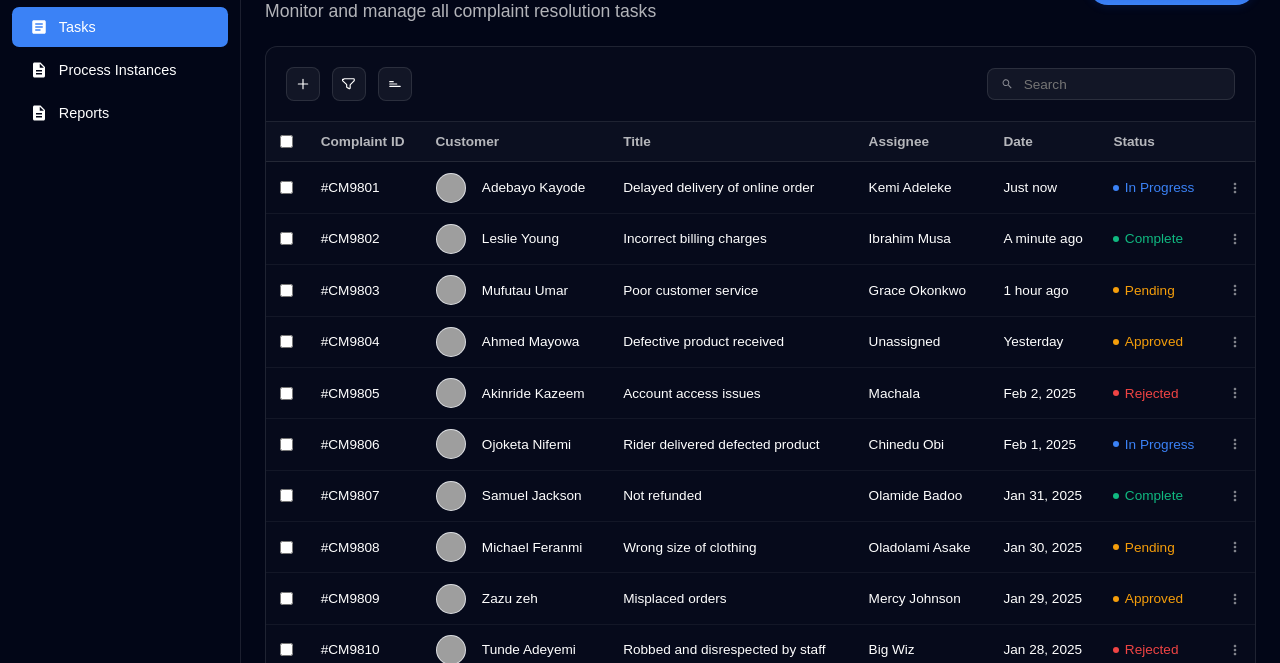
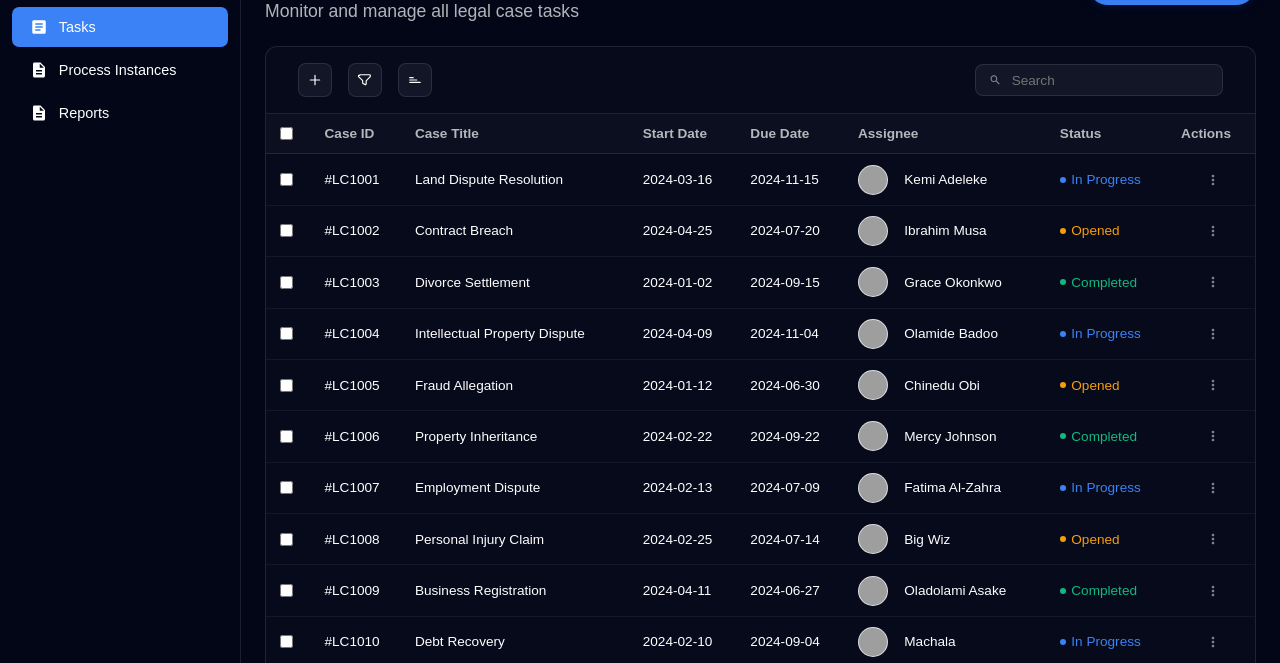
Before and after one commit to Psybah/Resolve-Hub, a plain HTML site: page tasks.html in a window 1280 px wide. Shown: the part 137-800 px from the top of the page. Drawn offline with Linux system fonts and the light colour scheme; grey boxes are pictures that could not be loaded; a web font is replaced by a local one.

Commit message:
Update application branding and functionality to reflect legal case management; modify dashboard, index, processes, and tasks templates for new terminology and demo data; enhance hero section and metrics for improved clarity and relevance.

```diff
--- a/js/templates/dashboard/metrics.js
+++ b/js/templates/dashboard/metrics.js
@@ -14,13 +14,13 @@ function renderMetrics() {
     },
     {
       value: '2',
-      label: 'Suspended Complaints',
+      label: 'Suspended Tasks',
       trend: '-3%',
       trendType: 'down'
     },
     {
       value: '145',
-      label: 'Completed This Month',
+      label: 'Completed Tasks',
       trend: '+28%',
       trendType: 'up'
     }
--- a/js/templates/dashboard/table.js
+++ b/js/templates/dashboard/table.js
@@ -1,56 +1,72 @@
 function renderComplaintsTable({ data, page = 1, pageSize = 10, total = 0 } = {}) {
-  // If no data is passed, use default dashboard demo data (first 10 rows)
-  const complaints = data || [
-    { id: 'CM9801', customer: 'Adebayo Kayode', title: 'Delayed delivery of online order', assignee: 'Kemi Adeleke', date: 'Just now', status: 'in-progress' },
-    { id: 'CM9802', customer: 'Leslie Young', title: 'Incorrect billing charges', assignee: 'Ibrahim Musa', date: 'A minute ago', status: 'complete' },
-    { id: 'CM9803', customer: 'Mufutau Umar', title: 'Poor customer service', assignee: 'Grace Okonkwo', date: '1 hour ago', status: 'pending' },
-    { id: 'CM9804', customer: 'Ahmed Mayowa', title: 'Defective product received', assignee: 'Unassigned', date: 'Yesterday', status: 'approved' },
-    { id: 'CM9805', customer: 'Akinride Kazeem', title: 'Account access issues', assignee: 'Machala', date: 'Feb 2, 2025', status: 'rejected' },
-    { id: 'CM9806', customer: 'Sarah Johnson', title: 'Payment processing error', assignee: 'Kemi Adeleke', date: 'Feb 1, 2025', status: 'in-progress' },
-    { id: 'CM9807', customer: 'Michael Chen', title: 'Website login problems', assignee: 'Ibrahim Musa', date: 'Jan 31, 2025', status: 'complete' },
-    { id: 'CM9808', customer: 'Fatima Al-Zahra', title: 'Order cancellation request', assignee: 'Grace Okonkwo', date: 'Jan 30, 2025', status: 'pending' },
-    { id: 'CM9809', customer: 'David Rodriguez', title: 'Product quality complaint', assignee: 'Unassigned', date: 'Jan 29, 2025', status: 'approved' },
-    { id: 'CM9810', customer: 'Lisa Thompson', title: 'Refund not processed', assignee: 'Machala', date: 'Jan 28, 2025', status: 'rejected' }
+  // Demo data for legal case management
+  const cases = data || [
+    { id: 'LC1001', title: 'Land Dispute Resolution', startDate: '2024-05-01', dueDate: '2024-06-01', assignee: 'Kemi Adeleke', status: 'in-progress' },
+    { id: 'LC1002', title: 'Contract Breach', startDate: '2024-04-15', dueDate: '2024-05-20', assignee: 'Ibrahim Musa', status: 'opened' },
+    { id: 'LC1003', title: 'Divorce Settlement', startDate: '2024-03-10', dueDate: '2024-04-10', assignee: 'Grace Okonkwo', status: 'completed' },
+    { id: 'LC1004', title: 'Intellectual Property Dispute', startDate: '2024-05-10', dueDate: '2024-07-01', assignee: 'Olamide Badoo', status: 'in-progress' },
+    { id: 'LC1005', title: 'Fraud Allegation', startDate: '2024-04-01', dueDate: '2024-05-15', assignee: 'Chinedu Obi', status: 'opened' },
+    { id: 'LC1006', title: 'Property Inheritance', startDate: '2024-02-20', dueDate: '2024-03-20', assignee: 'Mercy Johnson', status: 'completed' },
+    { id: 'LC1007', title: 'Employment Dispute', startDate: '2024-05-05', dueDate: '2024-06-10', assignee: 'Fatima Al-Zahra', status: 'in-progress' },
+    { id: 'LC1008', title: 'Personal Injury Claim', startDate: '2024-03-15', dueDate: '2024-04-15', assignee: 'Big Wiz', status: 'completed' },
+    { id: 'LC1009', title: 'Business Registration', startDate: '2024-04-10', dueDate: '2024-05-10', assignee: 'Oladolami Asake', status: 'opened' },
+    { id: 'LC1010', title: 'Debt Recovery', startDate: '2024-05-12', dueDate: '2024-06-12', assignee: 'Machala', status: 'in-progress' }
   ];
-  const totalPages = Math.ceil((total || complaints.length) / pageSize);
 
   const getStatusText = (status) => {
     const statusMap = {
       'in-progress': 'In Progress',
-      'complete': 'Complete',
-      'pending': 'Pending',
-      'approved': 'Approved',
-      'rejected': 'Rejected'
+      'opened': 'Opened',
+      'completed': 'Completed'
     };
     return statusMap[status] || status;
+  };
+
+  const getStatusColor = (status) => {
+    switch (status) {
+      case 'in-progress': return '#3B82F6'; // blue
+      case 'opened': return '#F59E0B'; // orange
+      case 'completed': return '#10B981'; // green
+      default: return '#888';
+    }
+  };
+
+  const getAvatarUrl = (name) => {
+    return `https://api.dicebear.com/7.x/micah/svg?seed=${encodeURIComponent(name)}`;
   };
 
   const getMenuOptions = (status) => {
     switch (status) {
       case 'in-progress':
-        return ['Mark as Complete', 'Suspend', 'Reject'];
-      case 'pending':
-        return ['Approve', 'Reject'];
-      case 'approved':
-        return ['Reopen', 'Reject'];
-      case 'rejected':
-        return ['Reopen'];
-      case 'complete':
-        return ['Reopen'];
+        return [
+          { action: 'Continue', label: 'Continue' },
+          { action: 'Mark as Completed', label: 'Mark as Completed' },
+          { action: 'View Details', label: 'View Details' }
+        ];
+      case 'opened':
+        return [
+          { action: 'Start', label: 'Start' },
+          { action: 'Claim', label: 'Claim' },
+          { action: 'View Details', label: 'View Details' }
+        ];
+      case 'completed':
+        return [
+          { action: 'Reopen', label: 'Reopen' },
+          { action: 'View Details', label: 'View Details' }
+        ];
       default:
-        return [];
+        return [
+          { action: 'View Details', label: 'View Details' }
+        ];
     }
   };
 
-  // Dicebear avatar URL
-  const getAvatarUrl = (name) => {
-    return `https://api.dicebear.com/7.x/micah/svg?seed=${encodeURIComponent(name)}`;
-  };
+  const totalPages = pageSize && total ? Math.ceil(total / pageSize) : 1;
 
   return `
-    <div class="table-container">
-      <div class="table-header">
-        <div class="table-controls">
+    <div class="table-container" style="display: flex; flex-direction: column; align-items: center; padding-top: 1em;">
+      <div class="table-header" style="display: flex; justify-content: space-between; align-items: center; width: 100%; padding: 0 2em 1em 2em; box-sizing: border-box;">
+        <div class="table-controls" style="display: flex; gap: 1em;">
           <div class="control-icon" title="Add">
             <svg viewBox="0 0 24 24"><path d="M12 4v16m8-8H4" stroke="currentColor" stroke-width="2" stroke-linecap="round" stroke-linejoin="round" fill="none"/></svg>
           </div>
@@ -61,60 +77,62 @@ function renderComplaintsTable({ data, page = 1, pageSize = 10, total = 0 } = {}
             <svg viewBox="0 0 24 24"><path d="M3 16h18M3 12h12M3 8h6" stroke="currentColor" stroke-width="2" stroke-linecap="round" stroke-linejoin="round" fill="none"/></svg>
           </div>
         </div>
-        <div class="table-search">
+        <div class="table-search" style="margin-left: auto; display: flex; align-items: center;">
           <svg viewBox="0 0 24 24">
             <path d="M15.5 14h-.79l-.28-.27C15.41 12.59 16 11.11 16 9.5 16 5.91 13.09 3 9.5 3S3 5.91 3 9.5 5.91 16 9.5 16c1.61 0 3.09-.59 4.23-1.57l.27.28v.79l5 4.99L20.49 19l-4.99-5zm-6 0C7.01 14 5 11.99 5 9.5S7.01 5 9.5 5 14 7.01 14 9.5 11.99 14 9.5 14z"/>
           </svg>
           <input type="text" placeholder="Search" />
         </div>
       </div>
-      <table class="complaints-table">
+      <table class="complaints-table" style="margin: 0 auto;">
         <thead>
           <tr>
             <th><input type="checkbox" /></th>
-            <th>Complaint ID</th>
-            <th>Customer</th>
-            <th>Title</th>
+            <th>Case ID</th>
+            <th>Case Title</th>
+            <th>Start Date</th>
+            <th>Due Date</th>
             <th>Assignee</th>
-            <th>Date</th>
             <th>Status</th>
-            <th></th>
+            <th>Actions</th>
           </tr>
         </thead>
         <tbody>
-          ${complaints.map((complaint, index) => `
+          ${cases.map((c, index) => `
             <tr>
               <td><input type="checkbox" /></td>
-              <td>#${complaint.id}</td>
+              <td>#${c.id}</td>
+              <td>${c.title}</td>
+              <td>${c.startDate}</td>
+              <td>${c.dueDate}</td>
               <td>
                 <div class="customer-info">
-                  <img class="customer-avatar-img" src="${getAvatarUrl(complaint.customer)}" alt="${complaint.customer}" />
-                  ${complaint.customer}
+                  <img class="customer-avatar-img" src="${getAvatarUrl(c.assignee)}" alt="${c.assignee}" />
+                  ${c.assignee}
                 </div>
               </td>
-              <td>${complaint.title}</td>
-              <td>${complaint.assignee}</td>
-              <td>${complaint.date}</td>
               <td>
-                <div class="status-indicator status-${complaint.status}">
-                  <div class="status-dot"></div>
-                  ${getStatusText(complaint.status)}
+                <div class="status-indicator" style="color: ${getStatusColor(c.status)};">
+                  <div class="status-dot" style="background:${getStatusColor(c.status)};"></div>
+                  ${getStatusText(c.status)}
                 </div>
               </td>
               <td style="position:relative;">
-                <div class="action-menu-trigger" data-rowid="${complaint.id}">
+                <div class="action-menu-trigger" data-rowid="${c.id}">
                   <svg viewBox="0 0 24 24" style="width: 16px; height: 16px; fill: rgba(255,255,255,0.5); cursor: pointer;">
                     <path d="M12 8c1.1 0 2-.9 2-2s-.9-2-2-2-2 .9-2 2 .9 2 2 2zm0 2c-1.1 0-2 .9-2 2s.9 2 2 2 2-.9 2-2-.9-2-2-2zm0 6c-1.1 0-2 .9-2 2s.9 2 2 2 2-.9 2-2-.9-2-2-2z"/>
                   </svg>
                 </div>
-                <div class="action-menu" id="action-menu-${complaint.id}" style="display:none;">
-                  ${getMenuOptions(complaint.status).map(option => `<div class="action-menu-item" data-action="${option}" data-rowid="${complaint.id}">${option}</div>`).join('')}
+                <div class="action-menu" id="action-menu-${c.id}" style="display:none;">
+                  ${getMenuOptions(c.status).map(option => `<div class="action-menu-item" data-action="${option.action}" data-rowid="${c.id}">${option.label}</div>`).join('')}
                 </div>
               </td>
             </tr>
           `).join('')}
         </tbody>
       </table>
+      <div style="height: 2em;"></div>
+      ${totalPages > 1 ? `
         <div class="pagination">
           <div class="page-number" data-page="prev">‹</div>
           ${Array.from({ length: totalPages }, (_, i) => `
@@ -122,6 +140,7 @@ function renderComplaintsTable({ data, page = 1, pageSize = 10, total = 0 } = {}
           `).join('')}
           <div class="page-number" data-page="next">›</div>
         </div>
+      ` : `<button class=\"btn-gradient\" style=\"margin: 0 auto 2em auto; display: block;\" onclick=\"window.location.href='tasks.html'\">View More</button>`}
     </div>
   `;
 }
--- a/tasks.html
+++ b/tasks.html
@@ -22,32 +22,30 @@
   <!-- Dashboard Table Template -->
   <script src="js/templates/dashboard/table.js"></script>
   <script>
-    // Generate lots of demo data
+    // Generate lots of demo data for legal case management
+    const legalCaseTitles = [
+      'Land Dispute Resolution', 'Contract Breach', 'Divorce Settlement', 'Intellectual Property Dispute',
+      'Fraud Allegation', 'Property Inheritance', 'Employment Dispute', 'Personal Injury Claim',
+      'Business Registration', 'Debt Recovery', 'Shareholder Dispute', 'Tax Appeal',
+      'Trademark Infringement', 'Environmental Violation', 'Bankruptcy Filing', 'Child Custody',
+      'Medical Malpractice', 'Consumer Protection', 'Real Estate Litigation', 'Insurance Claim'
+    ];
+    const legalAssignees = [
+      'Kemi Adeleke', 'Ibrahim Musa', 'Grace Okonkwo', 'Olamide Badoo', 'Chinedu Obi',
+      'Mercy Johnson', 'Fatima Al-Zahra', 'Big Wiz', 'Oladolami Asake', 'Machala'
+    ];
+    const legalStatuses = ['in-progress', 'opened', 'completed'];
+    function randomDate(start, end) {
+      const d = new Date(start.getTime() + Math.random() * (end.getTime() - start.getTime()));
+      return d.toISOString().split('T')[0];
+    }
     const demoTasks = Array.from({ length: 57 }, (_, i) => ({
-      id: 'CM' + (9801 + i),
-      customer: [
-        'Adebayo Kayode', 'Leslie Young', 'Mufutau Umar', 'Ahmed Mayowa', 'Akinride Kazeem',
-        'Ojoketa Nifemi', 'Samuel Jackson', 'Michael Feranmi', 'Zazu zeh', 'Tunde Adeyemi',
-        'Sarah Johnson', 'Fatima Al-Zahra', 'David Rodriguez', 'Lisa Thompson', 'Grace Okonkwo',
-        'Mercy Johnson', 'Chinedu Obi', 'Olamide Badoo', 'Oladolami Asake', 'Big Wiz', 'Machala'
-      ][i % 20],
-      title: [
-        'Delayed delivery of online order', 'Incorrect billing charges', 'Poor customer service',
-        'Defective product received', 'Account access issues', 'Rider delivered defected product',
-        'Not refunded', 'Wrong size of clothing', 'Misplaced orders', 'Robbed and disrespected by staff',
-        'Payment processing error', 'Order cancellation request', 'Product quality complaint',
-        'Refund not processed', 'Website login problems', 'Order not delivered', 'Late response',
-        'Unhelpful support', 'Damaged item', 'Unassigned'
-      ][i % 20],
-      assignee: [
-        'Kemi Adeleke', 'Ibrahim Musa', 'Grace Okonkwo', 'Unassigned', 'Machala', 'Chinedu Obi',
-        'Olamide Badoo', 'Oladolami Asake', 'Mercy Johnson', 'Big Wiz'
-      ][i % 10],
-      date: [
-        'Just now', 'A minute ago', '1 hour ago', 'Yesterday', 'Feb 2, 2025', 'Feb 1, 2025',
-        'Jan 31, 2025', 'Jan 30, 2025', 'Jan 29, 2025', 'Jan 28, 2025'
-      ][i % 10],
-      status: ['in-progress', 'complete', 'pending', 'approved', 'rejected'][i % 5]
+      id: 'LC' + (1001 + i),
+      title: legalCaseTitles[i % legalCaseTitles.length],
+      startDate: randomDate(new Date(2024, 0, 1), new Date(2024, 5, 1)),
+      dueDate: randomDate(new Date(2024, 5, 2), new Date(2024, 11, 31)),
+      assignee: legalAssignees[i % legalAssignees.length],
+      status: legalStatuses[i % legalStatuses.length]
     }));
     const PAGE_SIZE = 10;
     let currentPage = 1;
@@ -65,7 +63,7 @@
               <div style="display: flex; justify-content: space-between; align-items: center; margin-bottom: 1.5em;">
                 <div>
                   <h1 style="font-size: 2em; font-weight: 600; margin: 0 0 0.5em 0;">Tasks Management</h1>
-                  <p style="font-size: 1.1em; color: rgba(255,255,255,0.7); margin: 0;">Monitor and manage all complaint resolution tasks</p>
+                  <p style="font-size: 1.1em; color: rgba(255,255,255,0.7); margin: 0;">Monitor and manage all legal case tasks</p>
                 </div>
                 <button class="btn-gradient" style="font-size: 1em; padding: 0.7em 2em;">Schedule Task</button>
               </div>
```
Also changed, not shown: dashboard.html (+2 -2 lines), index.html (+1 -1 lines), js/templates/hero.js (+5 -5 lines), js/templates/processes/card.js (+8 -14 lines), processes.html (+10 -10 lines), assets/logo-tab.png, assets/logo.png, 1 other file. Lines whose indentation alone changed are shown as unchanged.
